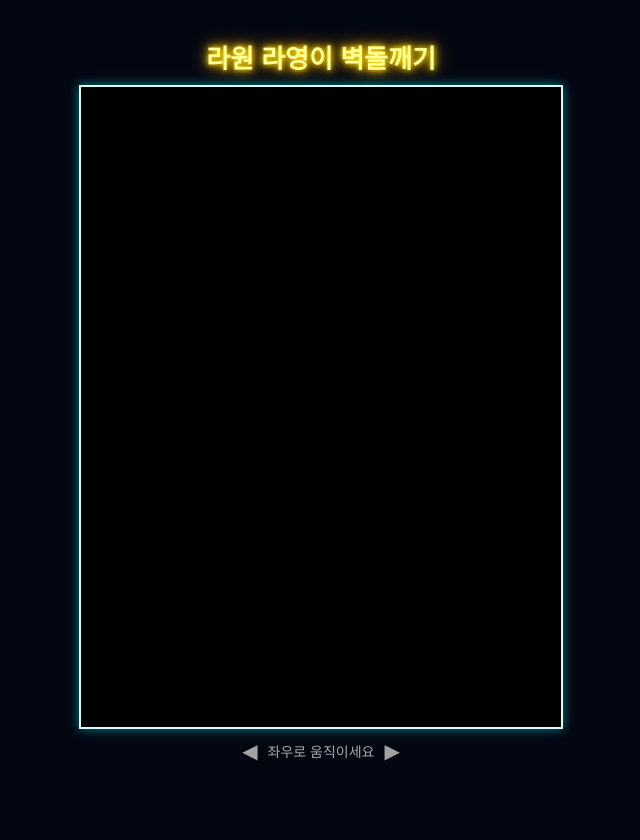
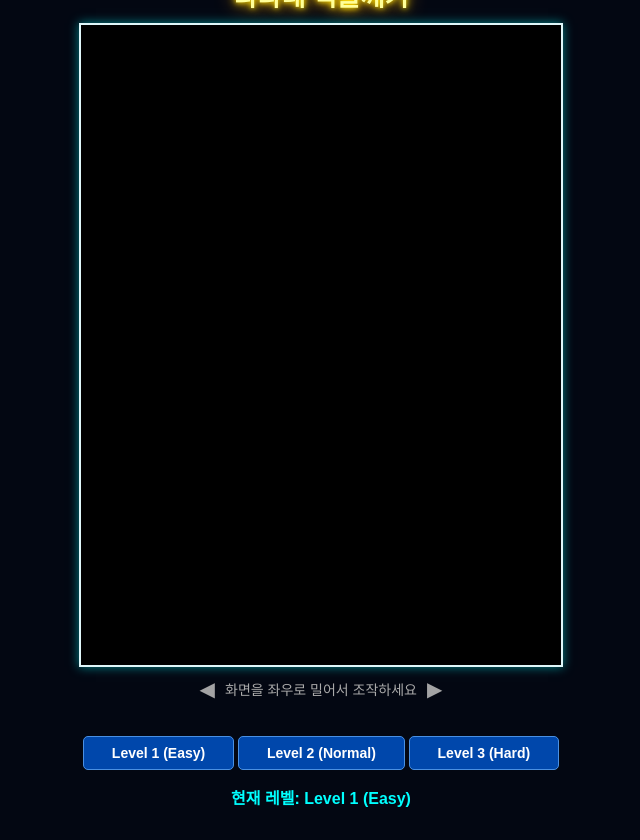
Before and after one commit to Uncledison/crash, a plain HTML site: page index.html in a window 1280 px wide. Shown: the whole page, without its empty margins (319-959 px from the left). Before the commit the page ends 800 px from the top, so only its background shows below. Drawn offline with Linux system fonts and the light colour scheme.

Commit message:
Update index.html

```diff
--- a/index.html
+++ b/index.html
@@ -2,7 +2,7 @@
 <html>
 <head>
     <meta charset="utf-8">
-    <title>라원 라영이 벽돌깨기</title>
+    <title>라라네 벽돌깨기</title>
     <meta name="viewport" content="width=device-width, initial-scale=1.0, maximum-scale=1.0, user-scalable=no">
     <style>
         /* 폰트 설정 (Apple 계열 폰트 최우선) */
@@ -13,7 +13,7 @@
 
         body {
             margin: 0;
-            /* 배경색을 순수 블랙 대신 아주 어두운 네이비 블루로 변경 */
+            /* 배경색을 아주 어두운 네이비 블루로 변경 */
             background-color: #030712;
             display: flex;
             flex-direction: column;
@@ -28,40 +28,34 @@
             display: flex;
             flex-direction: column;
             align-items: center;
-            width: 95%;
+            width: 95%; /* 전체 컨테이너 폭 */
             max-width: 480px;
         }
 
-        /* 캔버스에 깊이감 주는 스타일 */
+        /* 캔버스 스타일: 세로 3:4 비율 및 그림자 효과 */
         canvas {
-            /* 캔버스 테두리를 밝은 시안색으로 변경 */
             border: 2px solid #E0F7FA;
             background-color: #000;
             width: 100%;
             aspect-ratio: 3 / 4;
             display: block;
-
-            /* ✨ 3D 액정 및 그림자 효과 */
-            box-shadow: 0 0 10px rgba(0, 255, 255, 0.5), /* 바깥쪽 네온 그림자 */
-                        inset 0 0 15px rgba(0, 0, 0, 0.8); /* 안쪽 그림자(깊이감) */
+            box-shadow: 0 0 10px rgba(0, 255, 255, 0.5),
+                        inset 0 0 15px rgba(0, 0, 0, 0.8);
         }
 
-        /* 게임 제목 스타일 */
+        /* 게임 제목 스타일 (네온/발광 효과) */
         #game-title {
-            color: #FFFF99; /* 밝은 노란색 */
-            font-size: 26px; /* 크기 증가 */
+            color: #FFFF99;
+            font-size: 26px;
             font-weight: bold;
             padding: 15px 0 10px 0;
-
-            /* ✨ 네온/발광 효과 적용 */
             text-shadow: 0 0 5px #FFDD00,
                          0 0 10px #FFDD00,
                          0 0 20px #FF9900;
         }
 
-        /* 조작 안내 버튼 스타일 */
+        /* 조작 안내 스타일 */
         #controls-hint {
-            /* 텍스트를 연한 회색으로 변경하여 보조적 역할만 수행 */
             color: #AAAAAA;
             font-size: 14px;
             padding: 10px 0 15px 0;
@@ -80,16 +74,57 @@
             50% { opacity: 1; }
             100% { opacity: 0.5; }
         }
+
+        /* 레벨 선택 버튼 스타일 */
+        #levelControls {
+            margin-top: 15px;
+            margin-bottom: 15px;
+            width: 100%;
+            display: flex;
+            justify-content: space-around;
+            flex-wrap: wrap;
+        }
+
+        #levelControls button {
+            background-color: #0047AB; /* 진한 파랑 */
+            color: #FFFFFF;
+            border: 1px solid #4A90E2;
+            padding: 8px 10px;
+            cursor: pointer;
+            font-weight: bold;
+            border-radius: 5px;
+            font-size: 14px;
+            margin: 5px 2px;
+            flex-grow: 1; /* 버튼이 공간을 균등하게 차지하도록 */
+        }
+
+        #currentLevelDisplay {
+            color: #00FFFF; /* 밝은 시안 */
+            font-size: 16px;
+            font-weight: bold;
+            width: 100%;
+            text-align: center;
+            margin-top: 10px;
+        }
     </style>
 </head>
 <body>
     <div id="game-container">
-        <div id="game-title">라원 라영이 벽돌깨기</div>
+        <div id="game-title">라라네 벽돌깨기</div>
+
         <canvas id="myGameCanvas" width="480" height="768"></canvas>
+
         <div id="controls-hint">
             <span class="arrow">◀</span>
-            <span>좌우로 움직이세요</span>
+            <span>화면을 좌우로 밀어서 조작하세요</span>
             <span class="arrow">▶</span>
+        </div>
+
+        <div id="levelControls">
+            <button id="level1Btn" onclick="changeGameLevel(1)">Level 1 (Easy)</button>
+            <button id="level2Btn" onclick="changeGameLevel(2)">Level 2 (Normal)</button>
+            <button id="level3Btn" onclick="changeGameLevel(3)">Level 3 (Hard)</button>
+            <p id="currentLevelDisplay">현재 레벨: Level 1 (Easy)</p>
         </div>
     </div>
 
```
